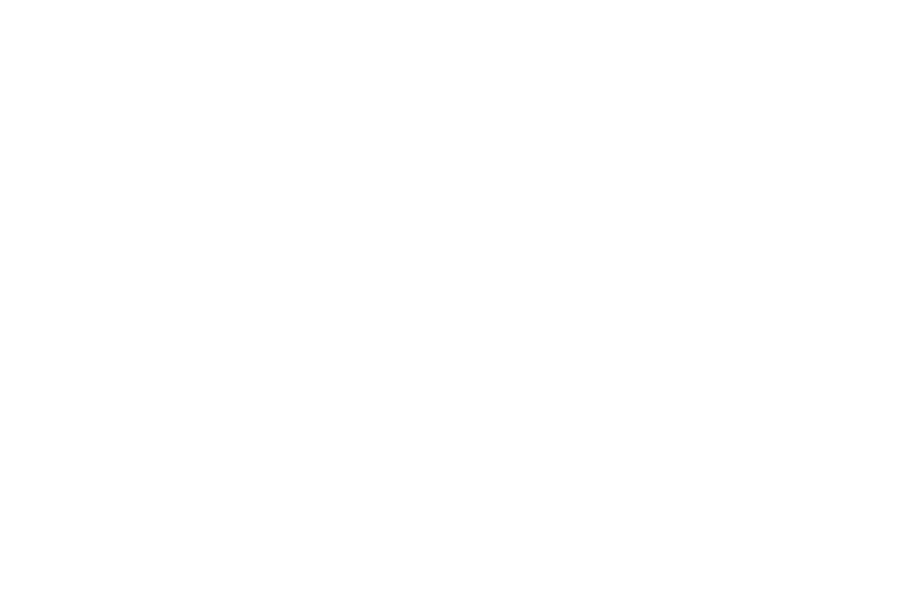
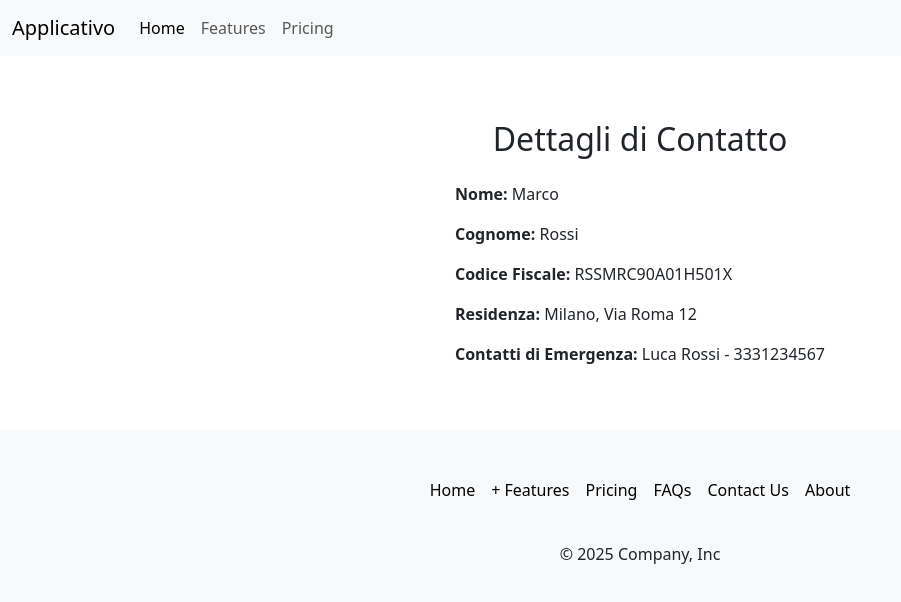
Before and after one commit to DavideCriscuolo/projectTeam, a React (Vite) app: page /contact/1 in a window 1280 px wide. Before the commit this address had no page. Shown: the top 602 px of the page, without its empty margins (0-901 px from the left). Built offline with nearby package versions, Linux system fonts and the light colour scheme.

Commit message:
aggiunta pagina di dettagli per singoli contatti, fix minore all'id dei partecipanti, aggiunta la route di prova in App.jsx, aggiunti stili di base per rendering della pagina di contatto

```diff
--- a/src/App.jsx
+++ b/src/App.jsx
@@ -1,27 +1,26 @@
-import "bootstrap/dist/js/bootstrap.bundle.min.js"
-import "bootstrap/dist/css/bootstrap.min.css"
+import "bootstrap/dist/js/bootstrap.bundle.min.js";
+import "bootstrap/dist/css/bootstrap.min.css";
 import { BrowserRouter, Route, Routes } from "react-router-dom";
 import DefaultLayout from "./layout/DefaultLayout";
 import HomePage from "./pages/HomePage";
 
+//contact details page component
+import ContactDetailsPage from "./pages/ContactDetailsPage";
 
 function App() {
-
   return (
     <>
-
       <BrowserRouter>
-
         <Routes>
           <Route Component={DefaultLayout}>
             <Route path="/" Component={HomePage} />
-
+            <Route
+              path="/contact/:participantId"
+              Component={ContactDetailsPage}
+            />
           </Route>
         </Routes>
-
       </BrowserRouter>
-
-
     </>
   );
 }
--- a/src/data/participants.js
+++ b/src/data/participants.js
@@ -1,7 +1,7 @@
 export const participants = [
   {
     idViaggio: 1,
-    viaggiatore: 1,
+    id: 1,
     nome: "Marco",
     cognome: "Rossi",
     cf: "RSSMRC90A01H501X",
@@ -10,7 +10,7 @@
   },
   {
     idViaggio: 1,
-    viaggiatore: 2,
+    id: 2,
     nome: "Sara",
     cognome: "Bianchi",
     cf: "BNCSRA95C41F205Z",
@@ -19,7 +19,7 @@
   },
   {
     idViaggio: 2,
-    viaggiatore: 3,
+    id: 3,
     nome: "Giulia",
     cognome: "Verdi",
     cf: "VRDGLL92E55D969T",
@@ -28,7 +28,7 @@
   },
   {
     idViaggio: 3,
-    viaggiatore: 4,
+    id: 4,
     nome: "Luca",
     cognome: "Neri",
     cf: "NRELCA88M12L219K",
--- /dev/null
+++ b/src/pages/ContactDetailsPage.jsx
@@ -0,0 +1,36 @@
+import { useParams } from "react-router-dom";
+import { participants } from "../data/participants";
+
+export default function ContactDetailsPage() {
+  const { participantId } = useParams();
+  const contact = participants.find((p) => p.id === parseInt(participantId));
+
+  if (!contact) {
+    return <h2>Partecipante non trovato</h2>;
+  }
+
+  return (
+    <div className="container p-5 d-flex align-items-center flex-column">
+      <div className="pageTitle">
+        <h2 className="p-3">Dettagli di Contatto</h2>
+      </div>
+      <ul className="list-unstyled d-flex flex-column gap-3 ">
+        <li>
+          <strong>Nome:</strong> {contact.nome}
+        </li>
+        <li>
+          <strong>Cognome:</strong> {contact.cognome}
+        </li>
+        <li>
+          <strong>Codice Fiscale:</strong> {contact.cf}
+        </li>
+        <li>
+          <strong>Residenza:</strong> {contact.residenza}
+        </li>
+        <li>
+          <strong>Contatti di Emergenza:</strong> {contact.contattiEmergenza}
+        </li>
+      </ul>
+    </div>
+  );
+}
```
